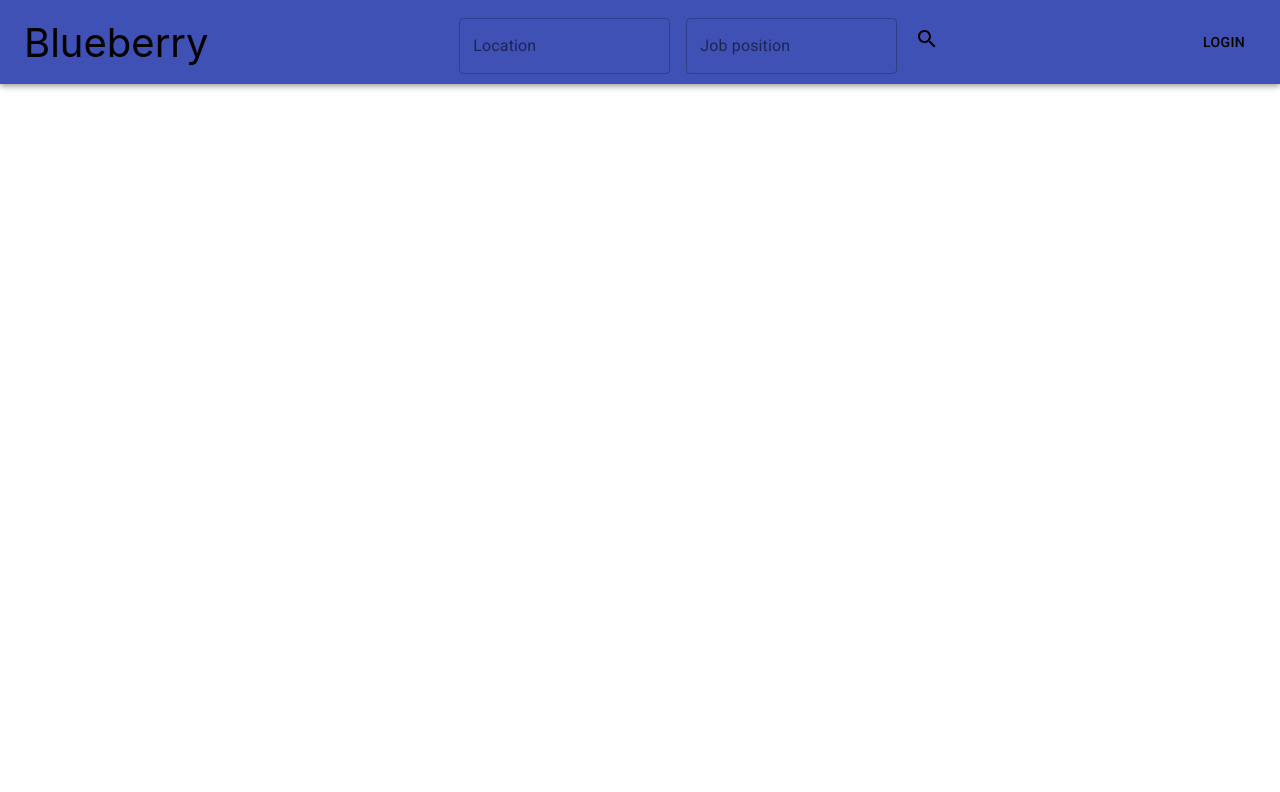
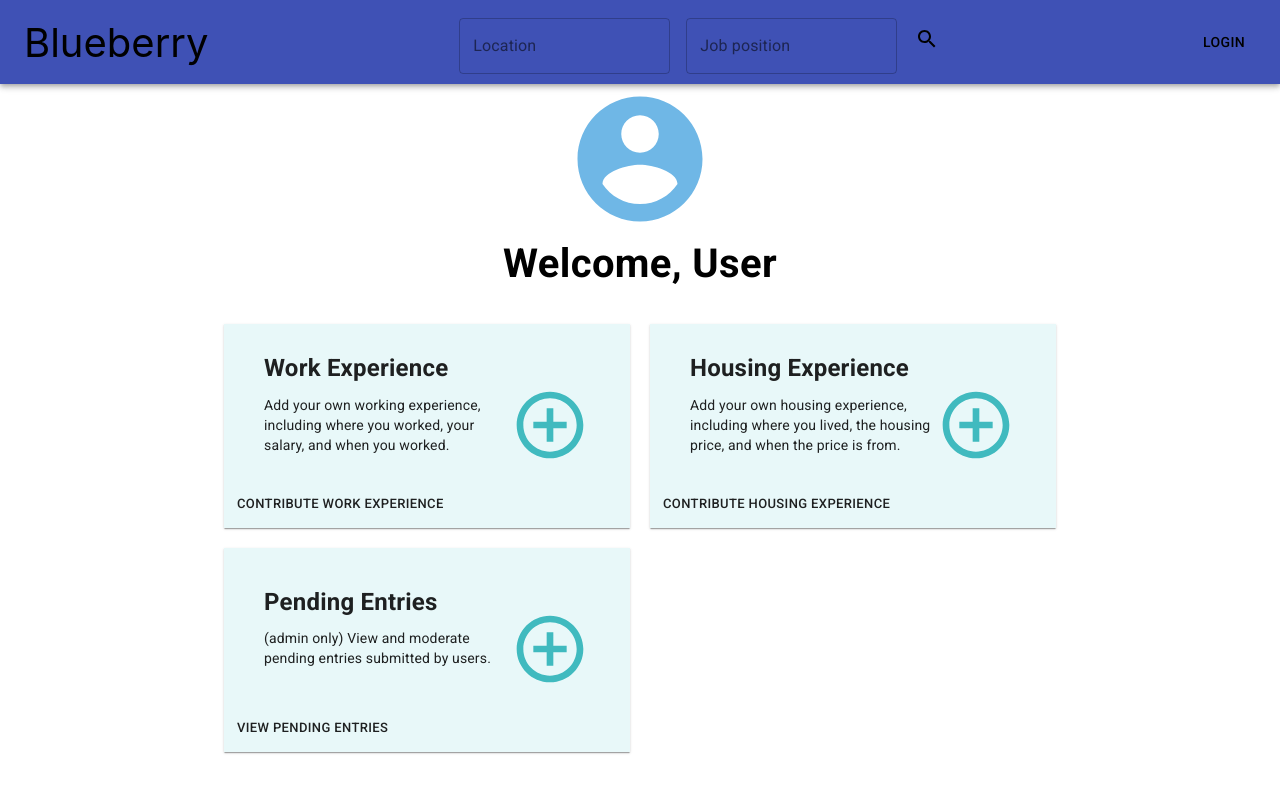
Before and after one commit to dxc2007/cs316project, a React (Create React App) app in the folder frontend/: page /profile in a window 1280 px wide. Shown: the top 792 px of the page. Built offline with nearby package versions, Linux system fonts and the light colour scheme.

Commit message:
Prototyped profile page

```diff
--- a/frontend/src/App.js
+++ b/frontend/src/App.js
@@ -11,6 +11,7 @@ import SearchPage from './components/SearchPage'
 import ResultPage from './components/ResultPage'
 import Account from './components/Account'
 import Contribute from './components/Contribute'
+import Profile from './components/profile/main.profile';
 import axios from 'axios'
 
 
@@ -105,6 +106,7 @@ function App() {
         <Route path="/search" component={SearchPage}/>
         <Route path='/contribute' component={Contribute}/>
         <Route path='/account' component={Account}/>
+        <Route path='/profile' component={Profile}/>
       </Switch>
     </StateProvider>
   );
--- /dev/null
+++ b/frontend/src/components/profile/main.profile.js
@@ -0,0 +1,38 @@
+import React, { useState } from 'react';
+import { makeStyles } from '@material-ui/core/styles';
+import Container from '@material-ui/core/Container';
+import { Typography } from '@material-ui/core';
+
+import AccountCircleIcon from '@material-ui/icons/AccountCircle';
+
+import Options from './options.profile';
+
+const useStyles = makeStyles({
+    root: {
+        display: "flex",
+        flexDirection: "column",
+        alignItems: "center",
+    },
+    icon:{
+        color: "rgb(111,183,230)",
+        marginBottom: 0,
+    },
+    title: {
+        fontWeight: "bold",
+        fontSize: 40,
+        marginBottom: 20,
+        marginTop: 0
+    }
+  });
+
+export default function Profile() {
+    const classes = useStyles();
+
+    return(
+        <Container className={classes.root}>
+            <AccountCircleIcon className={classes.icon} style={{ fontSize: 150 }} />
+            <Typography className={classes.title}>Welcome, User</Typography>
+            <Options/>
+        </Container>
+    );
+}
--- /dev/null
+++ b/frontend/src/components/profile/options.profile.js
@@ -0,0 +1,111 @@
+import React, { useState } from 'react';
+import { makeStyles } from '@material-ui/core/styles';
+import Grid from '@material-ui/core/Grid';
+import Card from '@material-ui/core/Card';
+import CardActions from '@material-ui/core/CardActions';
+import CardContent from '@material-ui/core/CardContent';
+import Container from '@material-ui/core/Container';
+import Button from '@material-ui/core/Button';
+import Typography from '@material-ui/core/Typography';
+import ControlPointOutlinedIcon from '@material-ui/icons/ControlPointOutlined';
+
+const useStyles = makeStyles({
+    box: {
+        maxWidth: 900
+    },
+    card: {
+        borderRadius: "0px",
+        margin: 10,
+        backgroundColor: "#E8F8F9",
+    },
+    sides: {
+        display: "flex",
+        flexDirection: "row",
+        alignItems: "center",
+    },
+    circle: {
+        marginTop: 45,
+        color: "#40babf",
+    },
+    title: {
+        fontWeight: "bold",
+        fontSize: 24,
+    },
+    pos: {
+      marginBottom: 12,
+    },
+  });
+
+export default function Options() {
+    const classes = useStyles();
+    return(
+        <Container className={classes.box}>
+            <Grid container xs={12}>
+                <Grid item xs={6}>
+                    <Card className={classes.card} border={0}>
+                        <CardContent>
+
+                        <Container className={classes.sides}>
+                            <div>
+                                <Typography className={classes.title} gutterBottom>
+                                    Work Experience
+                                </Typography>
+                                <Typography variant="body2" component="p">
+                                    Add your own working experience, including where you worked, your salary, and when you worked.
+                                </Typography>
+                            </div>
+                            <ControlPointOutlinedIcon className={classes.circle} style={{ fontSize: 80 }} />
+                        </Container>
+                        </CardContent>
+                        <CardActions>
+                            <Button size="small">Contribute Work Experience</Button>
+                        </CardActions>
+                    </Card>
+                </Grid>
+                <Grid item xs={6}>
+                <Card className={classes.card} border={0}>
+                        <CardContent>
+
+                        <Container className={classes.sides}>
+                            <div>
+                                <Typography className={classes.title} gutterBottom>
+                                    Housing Experience
+                                </Typography>
+                                <Typography variant="body2" component="p">
+                                Add your own housing experience, including where you lived, the housing price, and when the price is from.
+                                </Typography>
+                            </div>
+                            <ControlPointOutlinedIcon className={classes.circle} style={{ fontSize: 80 }} />
+                        </Container>
+                        </CardContent>
+                        <CardActions>
+                            <Button size="small">Contribute Housing Experience</Button>
+                        </CardActions>
+                    </Card>
+                </Grid>
+                <Grid item xs={6}>
+                <Card className={classes.card} border={0}>
+                        <CardContent>
+
+                        <Container className={classes.sides}>
+                            <div>
+                                <Typography className={classes.title} gutterBottom>
+                                    Pending Entries
+                                </Typography>
+                                <Typography variant="body2" component="p">
+                                    (admin only) View and moderate pending entries submitted by users.
+                                </Typography>
+                            </div>
+                            <ControlPointOutlinedIcon className={classes.circle} style={{ fontSize: 80 }} />
+                        </Container>
+                        </CardContent>
+                        <CardActions>
+                            <Button size="small">View pending entries</Button>
+                        </CardActions>
+                    </Card>
+                </Grid>
+
+            </Grid>
+        </Container>
+    );
+}
```
